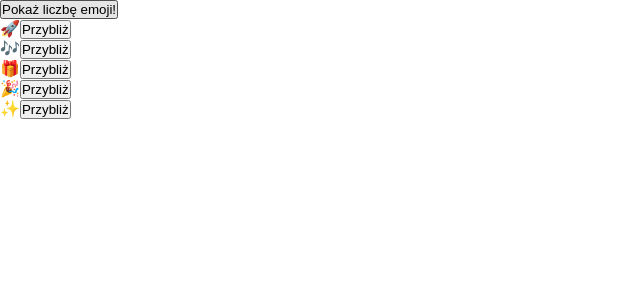
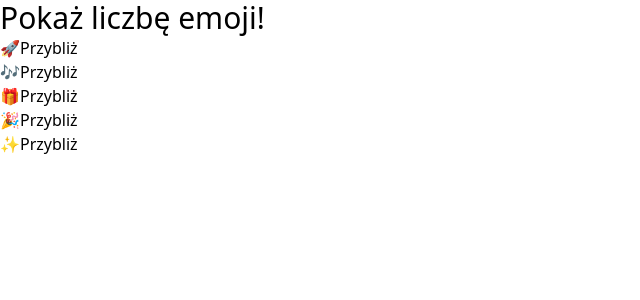
Before and after one commit to lenasedkiewicz/react-learning-zr, a React (Vite) app in the folder emoji-app/: page / in a window 1280 px wide. Shown: the top 300 px of the page, without its empty margins (0-640 px from the left). Built offline with nearby package versions, Linux system fonts and the light colour scheme.

Commit message:
Configure Tailwind

```diff
--- a/emoji-app/index.html
+++ b/emoji-app/index.html
@@ -4,6 +4,7 @@
     <meta charset="UTF-8" />
     <link rel="icon" type="image/svg+xml" href="/vite.svg" />
     <meta name="viewport" content="width=device-width, initial-scale=1.0" />
+    <link href="/src/styles.css" rel="stylesheet" />
     <title>Vite + React</title>
   </head>
   <body>
--- a/emoji-app/package.json
+++ b/emoji-app/package.json
@@ -10,8 +10,10 @@
     "preview": "vite preview"
   },
   "dependencies": {
+    "@tailwindcss/vite": "^4.0.6",
     "react": "^18.2.0",
-    "react-dom": "^18.2.0"
+    "react-dom": "^18.2.0",
+    "tailwindcss": "^4.0.6"
   },
   "devDependencies": {
     "@types/react": "^18.2.15",
@@ -21,6 +23,6 @@
     "eslint-plugin-react": "^7.32.2",
     "eslint-plugin-react-hooks": "^4.6.0",
     "eslint-plugin-react-refresh": "^0.4.3",
-    "vite": "^4.4.5"
+    "vite": "5.2"
   }
 }
--- a/emoji-app/src/components/Item/Item.jsx
+++ b/emoji-app/src/components/Item/Item.jsx
@@ -1,5 +1,4 @@
 import { useState } from "react";
-import "tailwindcss";
 
 // const StyledItem = styled.li`
 //   background: salmon;
--- a/emoji-app/src/components/List/List.jsx
+++ b/emoji-app/src/components/List/List.jsx
@@ -1,5 +1,4 @@
 import { Item } from "../Item/Item";
-import "tailwindcss";
 
 const emojis = ["🚀", "🎶", "🎁", "🎉", "✨"];
 
--- a/emoji-app/src/styles.css
+++ b/emoji-app/src/styles.css
@@ -3,3 +3,5 @@
   padding: 0;
   box-sizing: border-box;
 }
+
+@import "tailwindcss";
```
Also changed, not shown: 1 other file (tests, documents, lock files or other folders).
